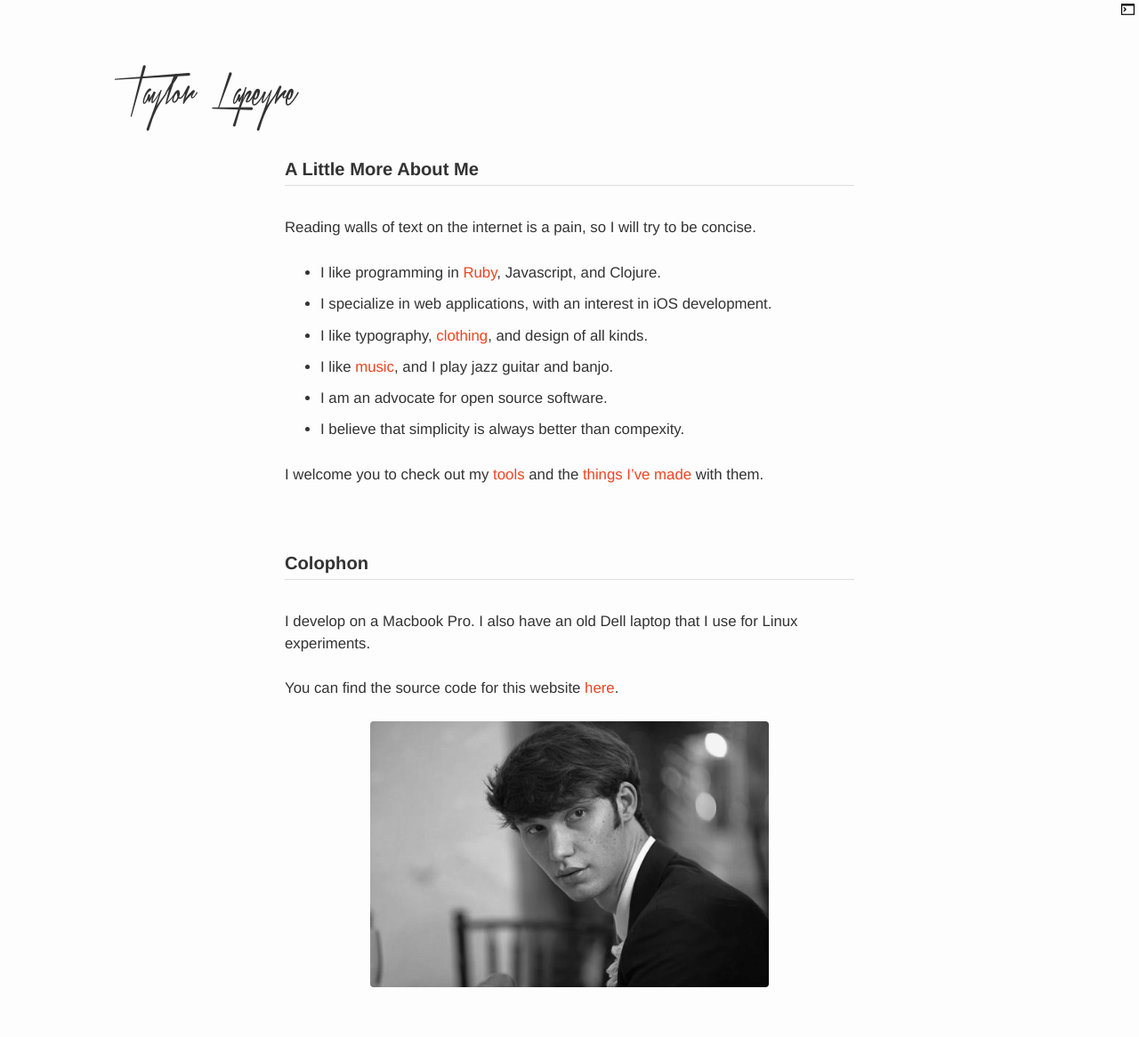
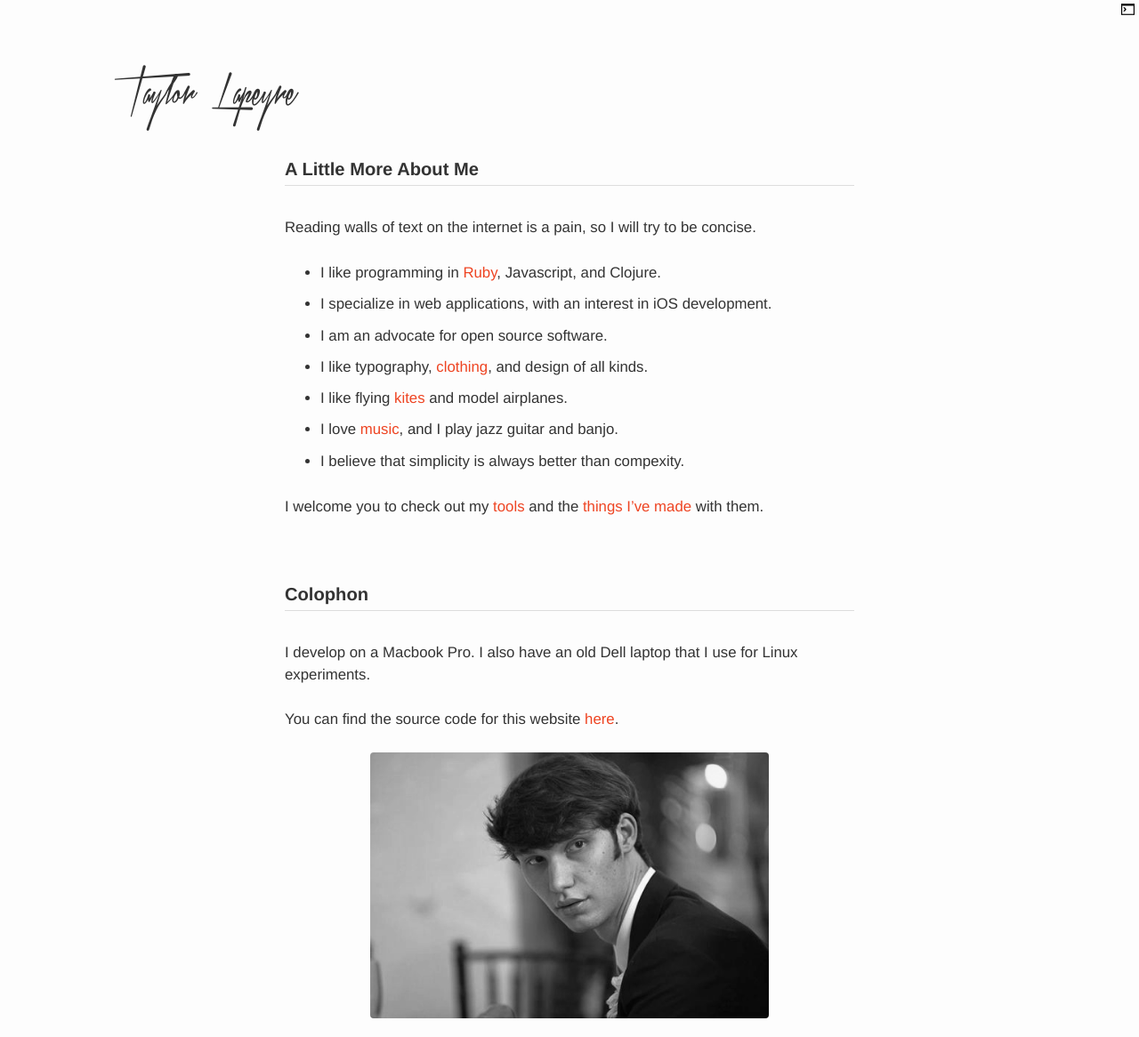
Before and after one commit to taylorlapeyre/taylorlapeyre.github.io, a Jekyll site: the page built from about.md, in a window 1280 px wide. Shown: the whole page at 89% size. Built offline with Jekyll 4.4.1, drawn with Linux system fonts in a browser that asks for light colours; nearby versions of some CDN libraries; some web fonts are replaced; before the commit the page ends 1131 px from its top, so only the background shows below that.

Commit message:
update hobbies and interests

```diff
--- a/about.md
+++ b/about.md
@@ -9,9 +9,10 @@ Reading walls of text on the internet is a pain, so I will try to be concise.
 
 * I like programming in [Ruby][1], Javascript, and Clojure.
 * I specialize in web applications, with an interest in iOS development.
+* I am an advocate for open source software.
 * I like typography, [clothing][2], and design of all kinds.
-* I like [music][3], and I play jazz guitar and banjo.
-* I am an advocate for open source software.
+* I like flying [kites](http://instagram.com/p/irgE96oFcg/) and model airplanes.
+* I love [music][3], and I play jazz guitar and banjo.
 * I believe that simplicity is always better than compexity.
 
 I welcome you to check out my [tools][4] and the [things I've made][5] with them.
```
